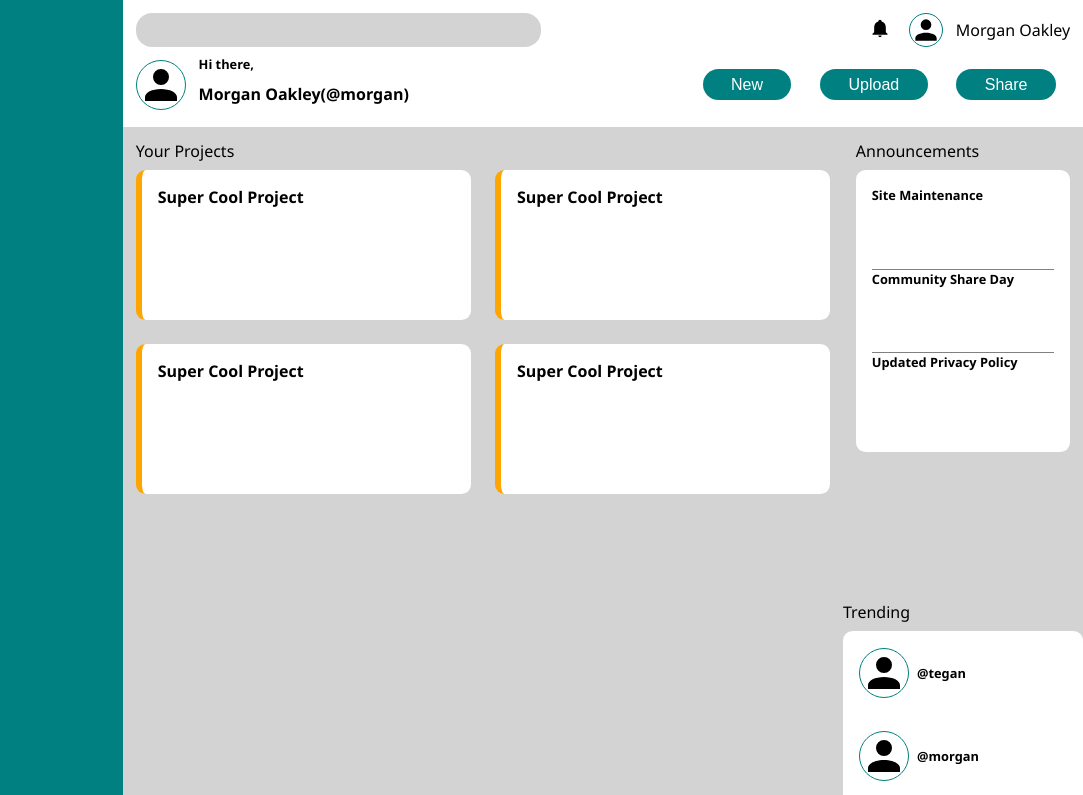
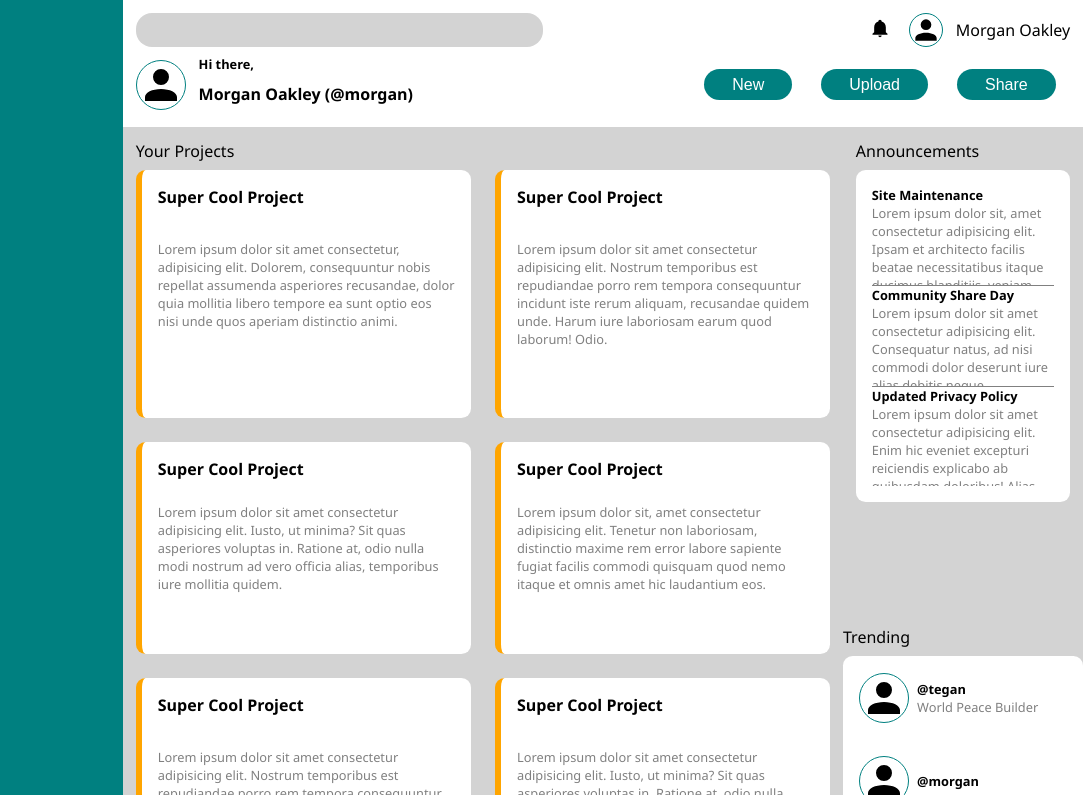
Before and after one commit to ZaleXypher/OdinProjectAdminDash, a plain HTML site: page index.html in a window 1280 px wide. Shown: the top 795 px of the page, 197-1280 px from the left. Drawn offline with Linux system fonts and the light colour scheme.

Commit message:
finish layout for assignment

```diff
--- a/index.html
+++ b/index.html
@@ -35,7 +35,7 @@
                 <img src="images/account.svg" class="greetpic">
                 <div class="greet">
                     <div class="subtext">Hi there,</div>
-                    <div class="id">Morgan Oakley(@morgan)</div>
+                    <div class="id">Morgan Oakley (@morgan)</div>
                 </div>
             </div>
             <div class="modify">
@@ -50,19 +50,27 @@
                 <div class="cardlist">
                     <div class="card">
                         <div class="contitle">Super Cool Project</div>
-                        <div class="context"></div>
+                        <div class="context">Lorem ipsum dolor sit amet consectetur, adipisicing elit. Dolorem, consequuntur nobis repellat assumenda asperiores recusandae, dolor quia mollitia libero tempore ea sunt optio eos nisi unde quos aperiam distinctio animi.</div>
                     </div>
                     <div class="card">
                         <div class="contitle">Super Cool Project</div>
-                        <div class="context"></div>
+                        <div class="context">Lorem ipsum dolor sit amet consectetur adipisicing elit. Nostrum temporibus est repudiandae porro rem tempora consequuntur incidunt iste rerum aliquam, recusandae quidem unde. Harum iure laboriosam earum quod laborum! Odio.</div>
                     </div>
                     <div class="card">
                         <div class="contitle">Super Cool Project</div>
-                        <div class="context"></div>
+                        <div class="context">Lorem ipsum dolor sit amet consectetur adipisicing elit. Iusto, ut minima? Sit quas asperiores voluptas in. Ratione at, odio nulla modi nostrum ad vero officia alias, temporibus iure mollitia quidem.</div>
                     </div>
                     <div class="card">
                         <div class="contitle">Super Cool Project</div>
-                        <div class="context"></div>
+                        <div class="context">Lorem ipsum dolor sit, amet consectetur adipisicing elit. Tenetur non laboriosam, distinctio maxime rem error labore sapiente fugiat facilis commodi quisquam quod nemo itaque et omnis amet hic laudantium eos.</div>
+                    </div>
+                    <div class="card">
+                        <div class="contitle">Super Cool Project</div>
+                        <div class="context">Lorem ipsum dolor sit amet consectetur adipisicing elit. Nostrum temporibus est repudiandae porro rem tempora consequuntur incidunt iste rerum aliquam, recusandae quidem unde. Harum iure laboriosam earum quod laborum! Odio.</div>
+                    </div>
+                    <div class="card">
+                        <div class="contitle">Super Cool Project</div>
+                        <div class="context">Lorem ipsum dolor sit amet consectetur adipisicing elit. Iusto, ut minima? Sit quas asperiores voluptas in. Ratione at, odio nulla modi nostrum ad vero officia alias, temporibus iure mollitia quidem.</div>
                     </div>
                 </div>
             </div>
@@ -71,15 +79,15 @@
                 <div class="cardlist">
                     <div class="card">
                         <div class="contitle">Site Maintenance</div>
-                        <div class="context"></div>
+                        <div class="context">Lorem ipsum dolor sit, amet consectetur adipisicing elit. Ipsam et architecto facilis beatae necessitatibus itaque ducimus blanditiis, veniam accusantium laudantium laboriosam neque consequuntur cupiditate repudiandae dolor dolorum sit culpa obcaecati?</div>
                     </div>
                     <div class="card">
                         <div class="contitle">Community Share Day</div>
-                        <div class="context"></div>
+                        <div class="context">Lorem ipsum dolor sit amet consectetur adipisicing elit. Consequatur natus, ad nisi commodi dolor deserunt iure alias debitis neque consequuntur velit rerum molestias a error aspernatur odio nihil voluptate cupiditate.</div>
                     </div>
                     <div class="card">
                         <div class="contitle">Updated Privacy Policy</div>
-                        <div class="context"></div>
+                        <div class="context">Lorem ipsum dolor sit amet consectetur adipisicing elit. Enim hic eveniet excepturi reiciendis explicabo ab quibusdam doloribus! Alias quam unde dolore consequuntur quas, debitis voluptate ipsa sequi dolores, molestias corrupti.</div>
                     </div>
                 </div>
             </div>
@@ -90,7 +98,7 @@
                         <img src="images/account.svg" class="trendpic">
                         <div class="tag">
                             <div class="contitle">tegan</div>
-                            <div class="context"></div>
+                            <div class="context">World Peace Builder</div>
                         </div>
                     </div>
                     <div class="card">
--- a/style.css
+++ b/style.css
@@ -175,7 +175,9 @@ input[type="search"]{
 
 .context{
     grid-row: 2 / 3;
-    font-weight: 400;
+    font-size: .8rem;
+    font-weight: 500;
+    color: gray;
 }
 
 .title{
@@ -192,7 +194,7 @@ input[type="search"]{
 
 .announcements>.cardlist{
     display: grid;
-    min-height: 250px;
+    height: 300px;
     border-radius: .6rem;
     background-color: white;
     padding: 1rem;
@@ -260,8 +262,6 @@ button, input[type="search"]{
     content: "@";
 }
 
-.tag .context{
-    font-size: .8rem;
-    font-weight: 500;
-    color: gray;
+.card{
+    overflow: hidden;
 }
```
